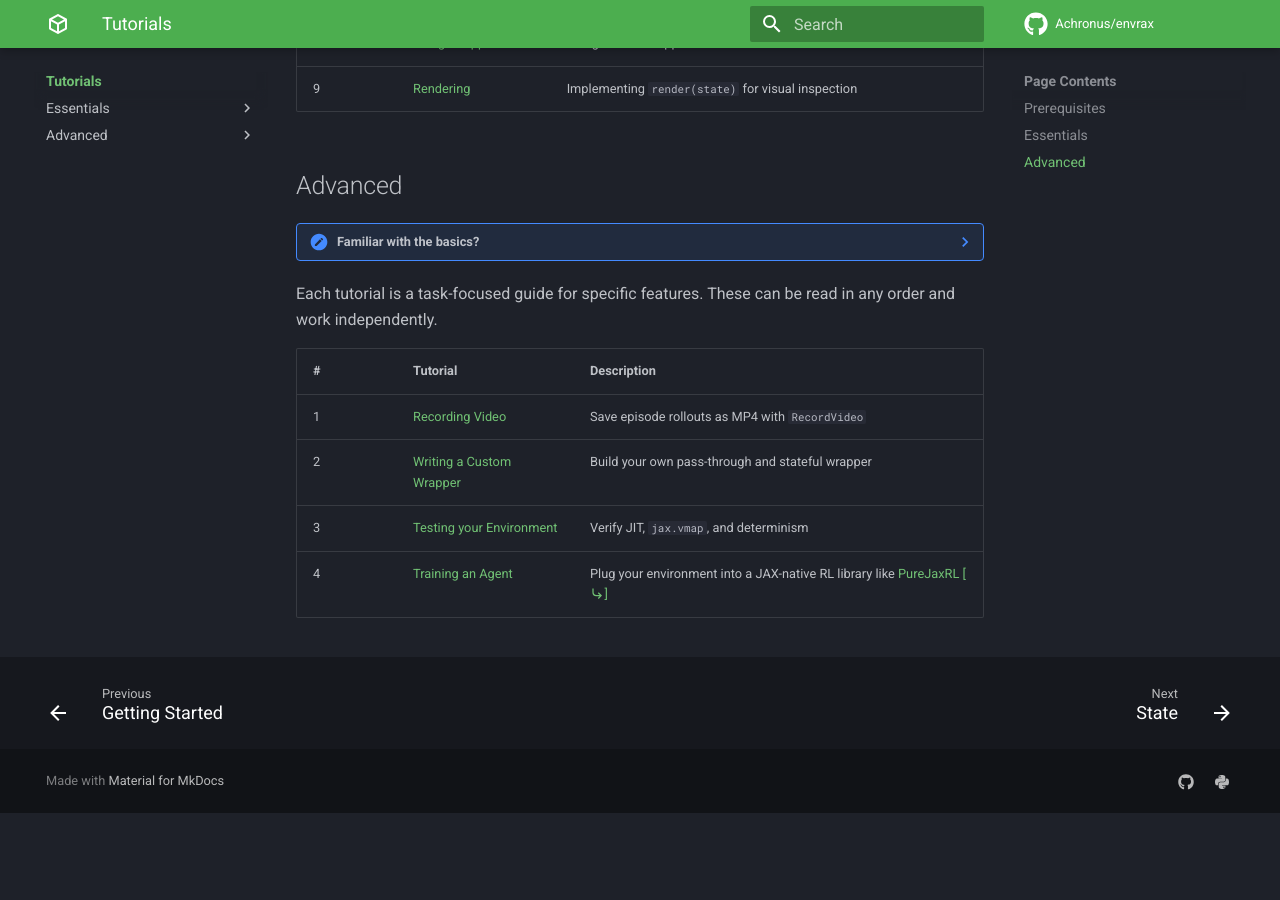
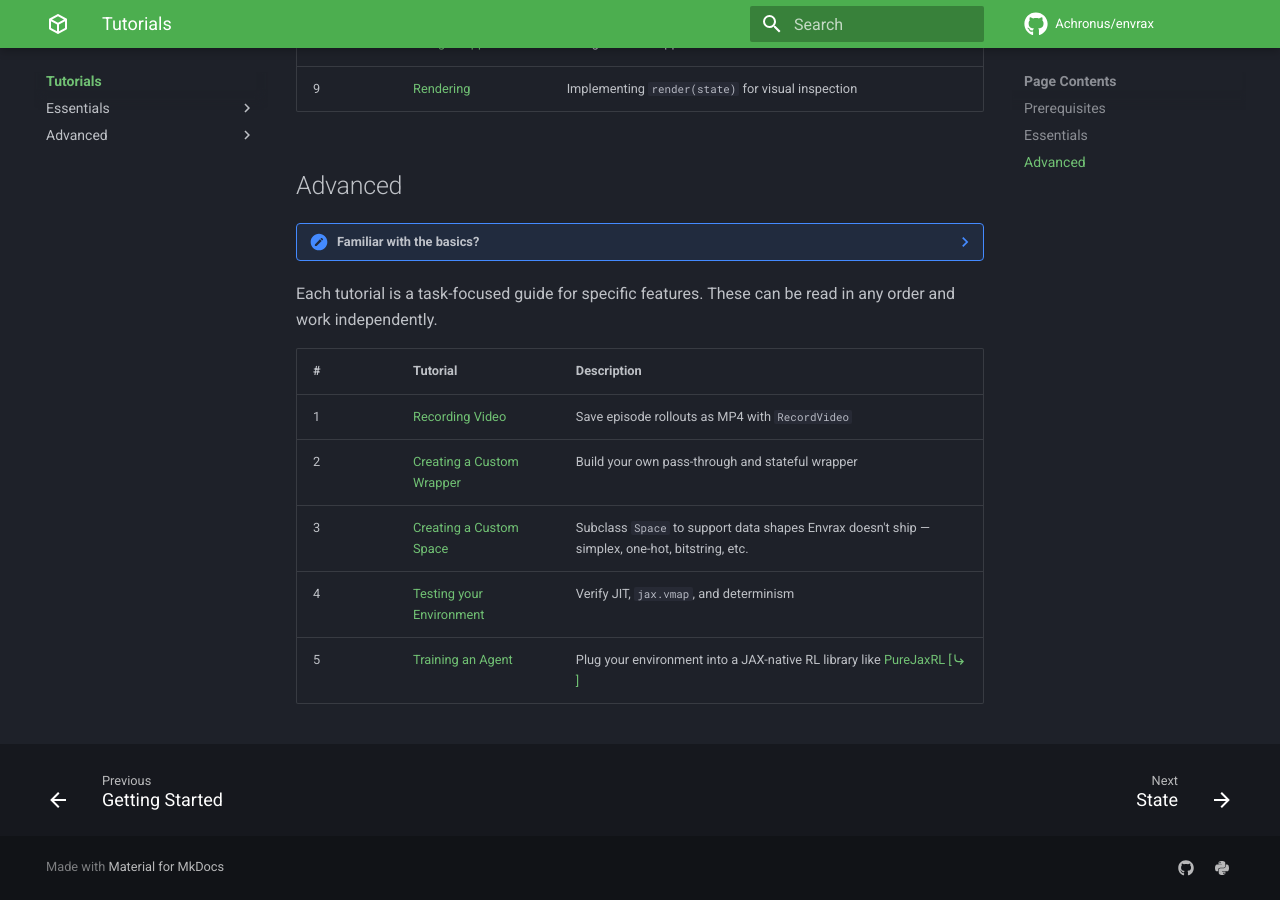
Before and after one commit to Achronus/envrax, an MkDocs documentation site: the page built from docs/tutorials/index.md, in a window 1280 px wide and 900 px high, scrolled down 1592 px. Built offline with MkDocs 1.6.1 and Material for MkDocs 9.7.7, drawn with Linux system fonts in a browser that asks for light colours; emoji names are drawn with the system emoji font; comment, search, counter and statistics services are not loaded; before the commit the page ends 2405 px from its top, so only the background shows below that.

Commit message:
docs(title): Updated advanced title headings for accuracy.
"Writing a..." is the wrong approach for creating custom components (wrappers and spaces). Instead, we should say "Creating a...".

```diff
--- a/docs/tutorials/index.md
+++ b/docs/tutorials/index.md
@@ -52,6 +52,7 @@ Each tutorial is a task-focused guide for specific features. These can be read i
 | # | Tutorial | Description |
 | - | --- | --- |
 | 1 | [Recording Video](advanced/recording-video.md) | Save episode rollouts as MP4 with `RecordVideo` |
-| 2 | [Writing a Custom Wrapper](advanced/custom-wrapper.md) | Build your own pass-through and stateful wrapper |
-| 3 | [Testing your Environment](advanced/testing.md) | Verify JIT, `jax.vmap`, and determinism |
-| 4 | [Training an Agent](advanced/training.md) | Plug your environment into a JAX-native RL library like [PureJaxRL [:material-arrow-right-bottom:]](https://github.com/luchris429/purejaxrl) |
+| 2 | [Creating a Custom Wrapper](advanced/custom-wrapper.md) | Build your own pass-through and stateful wrapper |
+| 3 | [Creating a Custom Space](advanced/custom-spaces.md) | Subclass `Space` to support data shapes Envrax doesn't ship — simplex, one-hot, bitstring, etc. |
+| 4 | [Testing your Environment](advanced/testing.md) | Verify JIT, `jax.vmap`, and determinism |
+| 5 | [Training an Agent](advanced/training.md) | Plug your environment into a JAX-native RL library like [PureJaxRL [:material-arrow-right-bottom:]](https://github.com/luchris429/purejaxrl) |
--- a/mkdocs.yml
+++ b/mkdocs.yml
@@ -69,7 +69,8 @@ nav:
           - Rendering: tutorials/essentials/rendering.md
       - Advanced:
           - Recording Video: tutorials/advanced/recording-video.md
-          - Writing a Custom Wrapper: tutorials/advanced/custom-wrapper.md
+          - Creating a Custom Wrapper: tutorials/advanced/custom-wrapper.md
+          - Creating a Custom Space: tutorials/advanced/custom-spaces.md
           - Testing your Environment: tutorials/advanced/testing.md
           - Training an Agent: tutorials/advanced/training.md
   - API Reference:
```
Also changed, not shown: docs/tutorials/essentials/state.md (+1 -1 lines).
